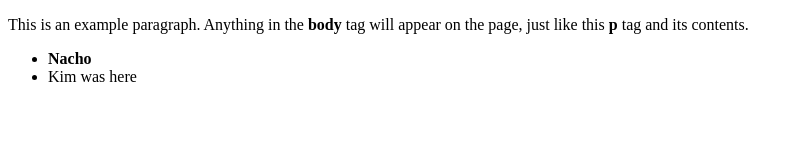
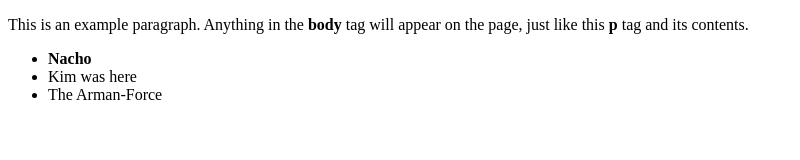
Before and after one commit to nachovg/Anonymous, a plain HTML site: page index.html in a window 1280 px wide. Shown: the whole page, without its empty margins (0-800 px from the left). Drawn offline with Linux system fonts and the light colour scheme.

Commit message:
refactor:agregar a la lista

```diff
--- a/index.html
+++ b/index.html
@@ -9,5 +9,6 @@
   <ul>
       <li><b>Nacho</b></li>
       <li>Kim was here</li>
+      <li>The Arman-Force</li>
   </ul>
 </html>
```
